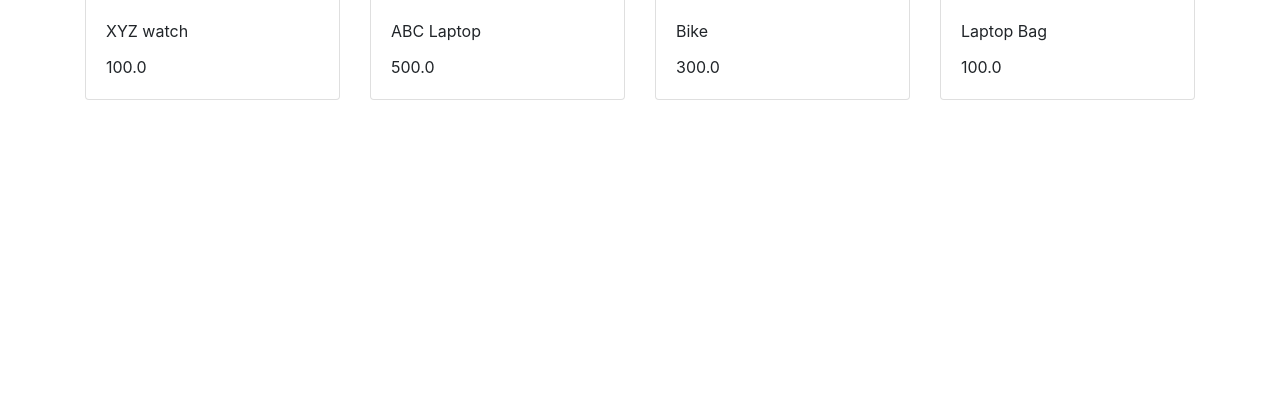
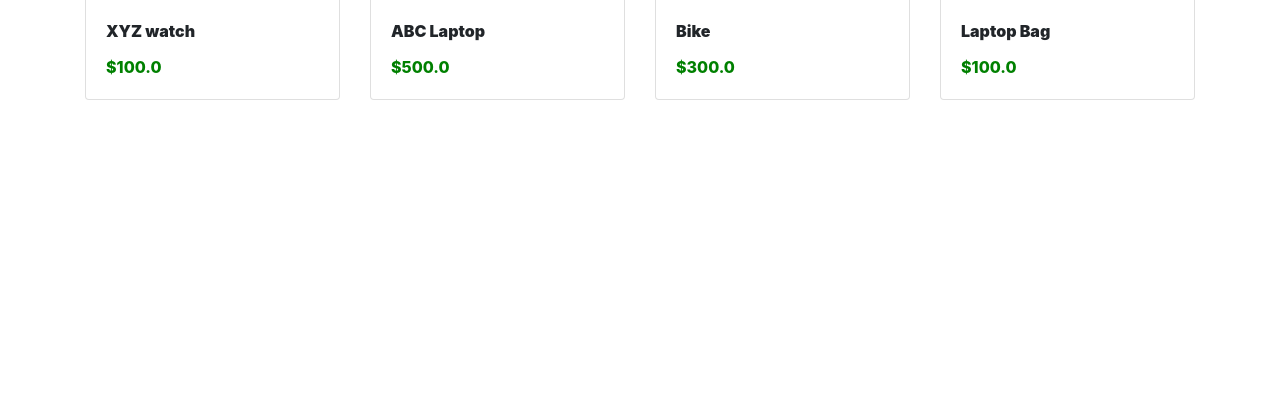
Before and after one commit to jeffarrubla/django-ecommerce-site, a Django app: page / in a window 1280 px wide. Shown: the part 102-522 px from the top of the page. Run offline with Django 3.2, Linux system fonts and the light colour scheme; data comes from the database, SQL or seed files in the repository; both versions use the stored data as it was after the commit; some libraries are stand-ins or nearby versions.

Commit message:
Adding CSS to our site

```diff
--- /dev/null
+++ b/shop/static/shop/style.css
@@ -0,0 +1,8 @@
+.card-text {
+	color: green;
+	font-weight: 800;
+}
+
+.card-title {
+	font-weight: 900;
+}
--- a/shop/templates/shop/index.html
+++ b/shop/templates/shop/index.html
@@ -1,3 +1,4 @@
+{% load static %}
 <!DOCTYPE html>
 <html lang="en">
 <head>
@@ -6,6 +7,7 @@
 	<meta http-equiv="X-AU-Compatible" content="ie=edge">
 	<title>Document</title>
 	<link rel="stylesheet" href="https://stackpath.bootstrapcdn.com/bootstrap/4.4.1/css/bootstrap.min.css" integrity="sha384-Vkoo8x4CGsO3+Hhxv8T/Q5PaXtkKtu6ug5TOeNV6gBiFeWPGFN9MuhOf23Q9Ifjh" crossorigin="anonymous">
+	<link rel="stylesheet" href="{% static 'shop/style.css' %}">
 	<script src="https://stackpath.bootstrapcdn.com/bootstrap/4.4.1/js/bootstrap.min.js" integrity="sha384-wfSDF2E50Y2D1uUdj0O3uMBJnjuUD4Ih7YwaYd1iqfktj0Uod8GCExl3Og8ifwB6" crossorigin="anonymous"></script>
 </head>
 <body>
@@ -20,7 +22,7 @@
 								{{ product.title }}
 							</div>
 							<div class="card-text">
-								{{ product.price }}
+								${{ product.price }}
 							</div>
 						</div>
 					</div>
```
Also changed, not shown: db.sqlite3.
